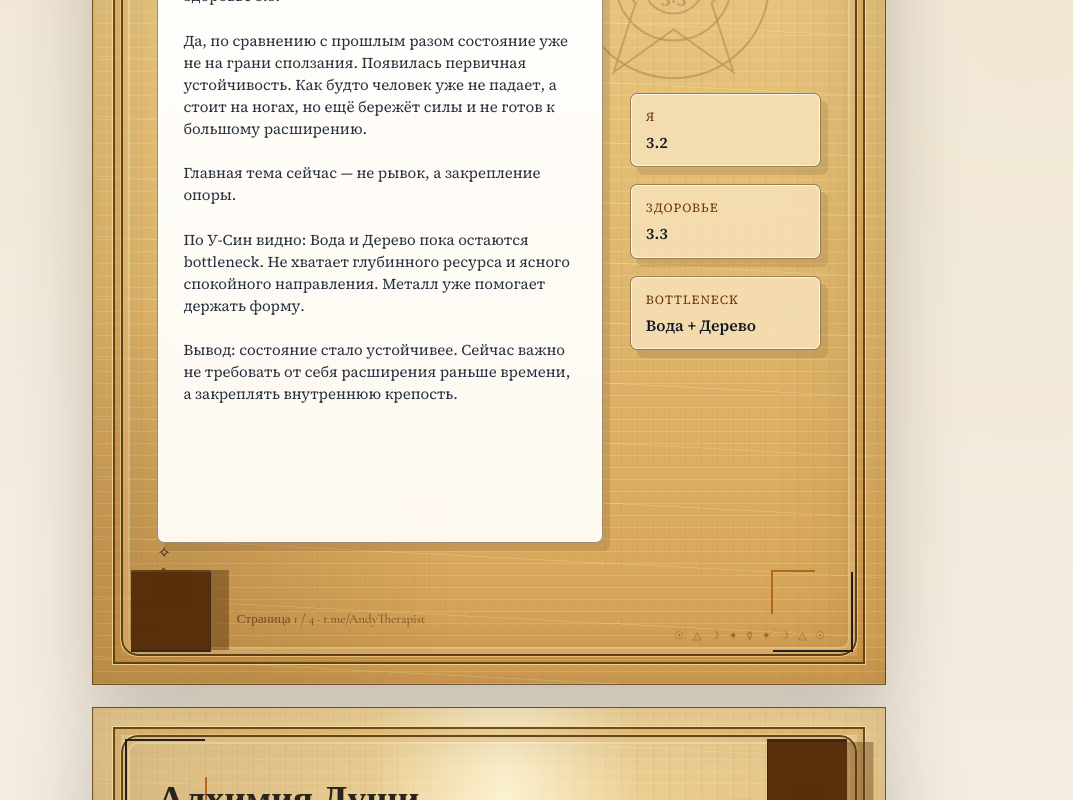
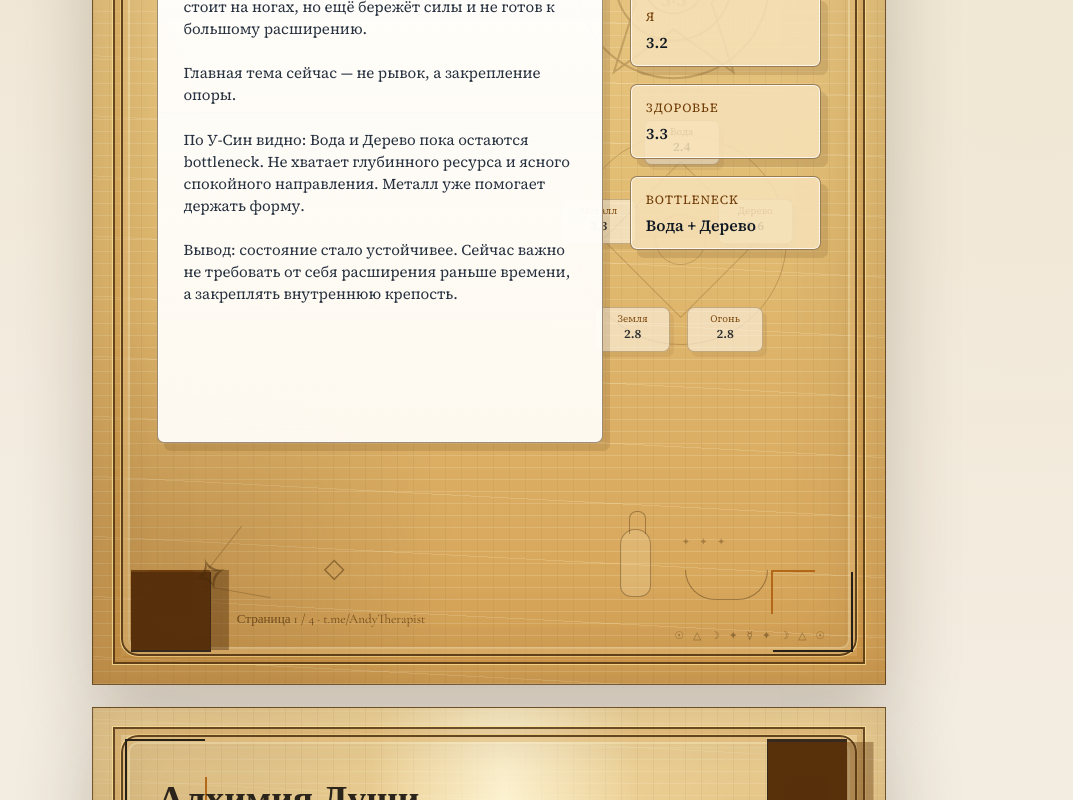
Before and after one commit to andylitvinov-design/report, a React (Vite) app: page /#/report-preview/alchemy-v1/all in a window 1280 px wide. Shown: the part 560-1360 px from the top of the page, without its empty margins (151-1224 px from the left). Built offline with nearby package versions, Linux system fonts and the light colour scheme.

Commit message:
style: preserve anchor ornate composition for alchemy v1

```diff
--- a/src/components/alchemy-report-ornate.css
+++ b/src/components/alchemy-report-ornate.css
@@ -1,5 +1,5 @@
 /* Anchor-derived visual system for alchemy-v1.
-   Source: design/reference_alchemy_report_anchor_v1.png */
+   Single source of truth: design/alchemy_anchor_design_reference.png */
 
 .alchemy-page-stack {
   gap: 34px;
@@ -134,7 +134,8 @@
 
 .alchemy-header,
 .alchemy-page-content,
-.alchemy-footer {
+.alchemy-footer,
+.alchemy-ritual-accents {
   position: relative;
   z-index: 2;
 }
@@ -371,7 +372,69 @@
   font-weight: 700;
 }
 
-.alchemy-page--remedy-map .alchemy-page-content {
+.alchemy-wuxing-side {
+  position: absolute;
+  right: 26mm;
+  top: 151mm;
+  z-index: 2;
+  width: 56mm;
+  height: 56mm;
+  border-radius: 50%;
+  border: 1px solid rgba(88, 49, 10, 0.28);
+  opacity: 0.86;
+}
+
+.alchemy-wuxing-side::before,
+.alchemy-wuxing-side::after {
+  content: "";
+  position: absolute;
+  inset: 13mm;
+  border: 1px solid rgba(88, 49, 10, 0.25);
+  transform: rotate(45deg);
+}
+
+.alchemy-wuxing-side::after {
+  inset: 21mm;
+  border-radius: 50%;
+  transform: none;
+}
+
+.alchemy-wuxing-dot {
+  position: absolute;
+  width: 20mm;
+  min-height: 12mm;
+  padding: 4px 6px;
+  border: 1px solid rgba(85, 51, 14, 0.34);
+  border-radius: 7px;
+  background: rgba(255, 250, 238, 0.68);
+  box-shadow: 4px 5px 0 rgba(70, 43, 15, 0.08);
+  text-align: center;
+  font-family: "Source Serif 4", Georgia, serif;
+}
+
+.alchemy-wuxing-dot span,
+.alchemy-wuxing-dot strong {
+  display: block;
+}
+
+.alchemy-wuxing-dot span {
+  color: #74400a;
+  font-size: 0.62rem;
+}
+
+.alchemy-wuxing-dot strong {
+  color: #111923;
+  font-size: 0.78rem;
+}
+
+.alchemy-wuxing-dot--mu { left: 18mm; top: -4mm; }
+.alchemy-wuxing-dot--sc { right: -2mm; top: 17mm; }
+.alchemy-wuxing-dot--as { right: 6mm; bottom: -2mm; }
+.alchemy-wuxing-dot--sw { left: 5mm; bottom: -2mm; }
+.alchemy-wuxing-dot--ch { left: -4mm; top: 17mm; }
+
+.alchemy-page--remedy-map .alchemy-page-content,
+.alchemy-page--remedy-set .alchemy-page-content {
   display: grid;
   gap: 7px;
 }
@@ -504,7 +567,8 @@
 }
 
 .alchemy-warm-insert,
-.alchemy-future-note {
+.alchemy-future-note,
+.alchemy-note-insert {
   background: linear-gradient(180deg, rgba(250, 236, 204, 0.96), rgba(246, 224, 184, 0.94));
 }
 
@@ -610,14 +674,18 @@
   font-weight: 700;
 }
 
+.alchemy-note-insert {
+  margin-bottom: 8px;
+}
+
 .alchemy-integration-flow {
   display: grid;
-  gap: 9px;
-  margin-bottom: 9px;
+  gap: 8px;
+  margin-bottom: 8px;
 }
 
 .alchemy-message-note {
-  padding: 12px 16px;
+  padding: 11px 15px;
   width: 128mm;
 }
 
@@ -631,16 +699,17 @@
 
 .alchemy-message-note h3 {
   color: #222;
-  font-size: 1.1rem;
+  font-size: 1.02rem;
+  margin-bottom: 5px;
 }
 
 .alchemy-message-note p {
-  font-size: 0.76rem;
-  line-height: 1.22;
+  font-size: 0.72rem;
+  line-height: 1.18;
 }
 
 .alchemy-transformation {
-  margin-bottom: 7px !important;
+  margin-bottom: 6px !important;
   color: #74400a !important;
   font-weight: 700;
 }
@@ -650,18 +719,109 @@
 }
 
 .alchemy-final-formula {
-  margin-top: 10px;
-  padding: 15px 18px;
+  margin-top: 9px;
+  padding: 14px 18px;
   border: 1px solid rgba(90, 52, 13, 0.48);
   border-radius: 7px;
   background: linear-gradient(180deg, #f2dcae, #dfbc6e);
   color: #6c3908;
   box-shadow: inset 0 0 0 1px rgba(255, 247, 216, 0.34);
   font-family: var(--font-display), Georgia, serif;
-  font-size: 1.48rem;
+  font-size: 1.42rem;
   font-weight: 700;
   line-height: 1.18;
   text-align: center;
+}
+
+.alchemy-ritual-accents {
+  position: absolute;
+  left: 17mm;
+  right: 17mm;
+  bottom: 21mm;
+  height: 24mm;
+  pointer-events: none;
+}
+
+.alchemy-accent {
+  position: absolute;
+  color: rgba(73, 43, 11, 0.48);
+}
+
+.alchemy-accent--botanical {
+  left: 9mm;
+  bottom: 0;
+  font-size: 2.9rem;
+  transform: rotate(-18deg);
+}
+
+.alchemy-accent--botanical::before,
+.alchemy-accent--botanical::after {
+  content: "";
+  position: absolute;
+  width: 18mm;
+  height: 1px;
+  background: rgba(73, 43, 11, 0.25);
+  transform-origin: left center;
+}
+
+.alchemy-accent--botanical::before {
+  left: 8px;
+  top: 28px;
+  transform: rotate(-34deg);
+}
+
+.alchemy-accent--botanical::after {
+  left: 10px;
+  top: 35px;
+  transform: rotate(28deg);
+}
+
+.alchemy-accent--crystal {
+  left: 44mm;
+  bottom: 5mm;
+  font-size: 1.7rem;
+}
+
+.alchemy-accent--bottle {
+  right: 45mm;
+  bottom: 2mm;
+  width: 8mm;
+  height: 18mm;
+  border: 1px solid rgba(73, 43, 11, 0.38);
+  border-radius: 4mm 4mm 3mm 3mm;
+  background: rgba(255, 247, 218, 0.16);
+}
+
+.alchemy-accent--bottle::before {
+  content: "";
+  position: absolute;
+  left: 2mm;
+  top: -5mm;
+  width: 4mm;
+  height: 6mm;
+  border: 1px solid rgba(73, 43, 11, 0.38);
+  border-bottom: 0;
+  border-radius: 2mm 2mm 0 0;
+}
+
+.alchemy-accent--bowl {
+  right: 14mm;
+  bottom: 1mm;
+  width: 22mm;
+  height: 8mm;
+  border: 1px solid rgba(73, 43, 11, 0.42);
+  border-top: 0;
+  border-radius: 0 0 12mm 12mm;
+}
+
+.alchemy-accent--bowl::before {
+  content: "✦  ✦  ✦";
+  position: absolute;
+  left: -1mm;
+  top: -9mm;
+  color: rgba(73, 43, 11, 0.34);
+  font-size: 0.62rem;
+  letter-spacing: 0.35em;
 }
 
 @media (max-width: 960px) {
@@ -688,6 +848,10 @@
 
   .alchemy-side-notes {
     padding-top: 0;
+  }
+
+  .alchemy-wuxing-side {
+    display: none;
   }
 
   .alchemy-map-row,
```
